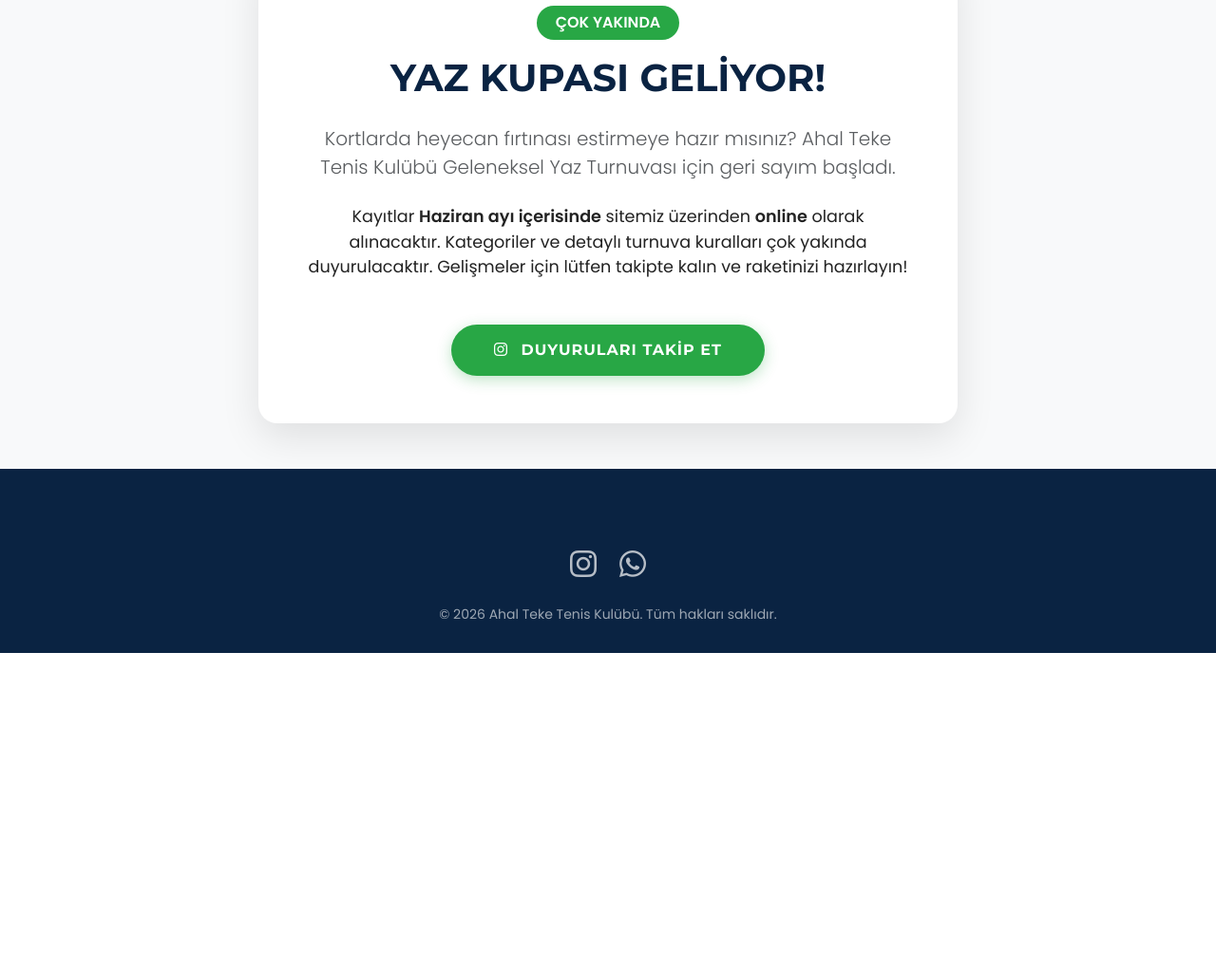
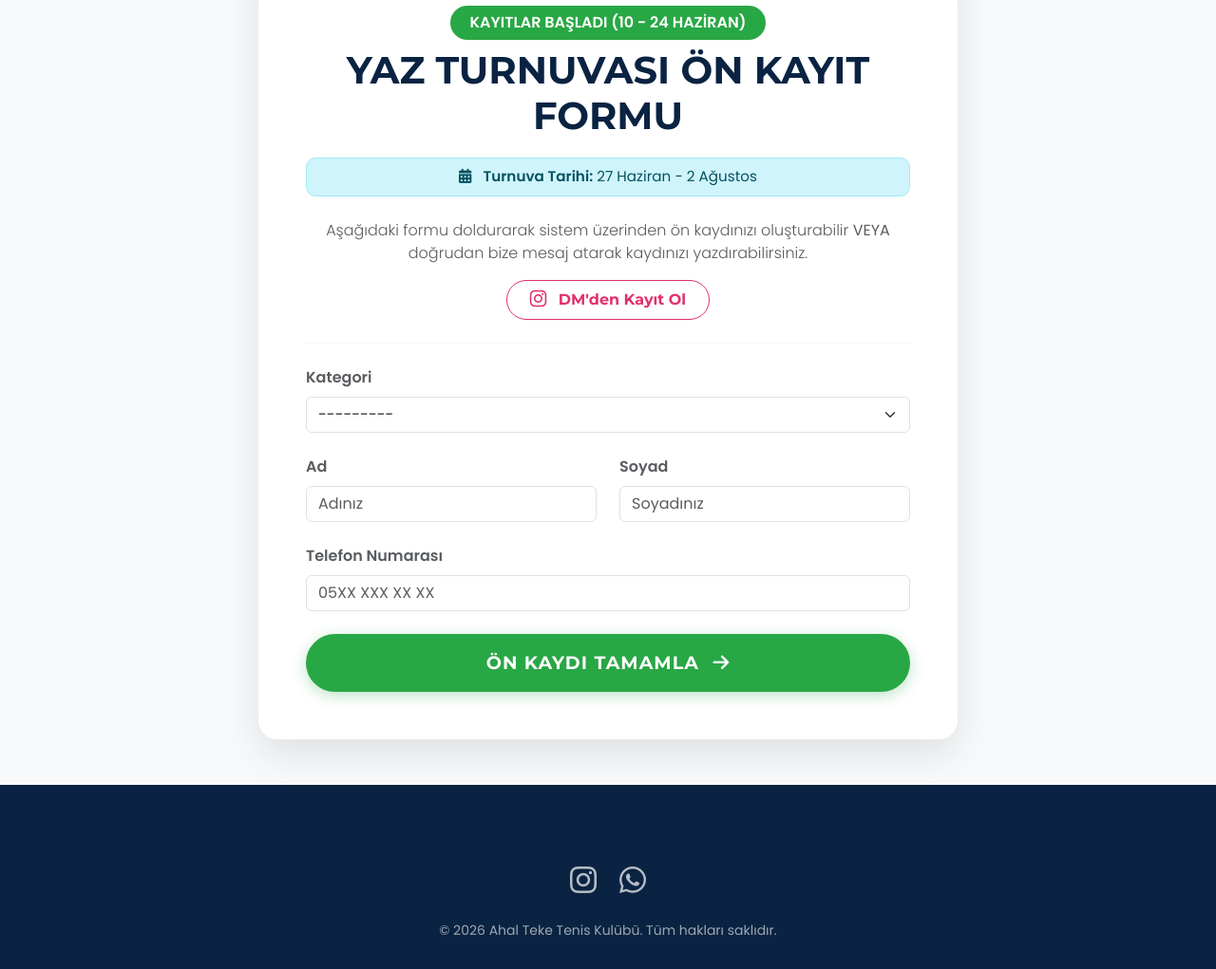
Before and after one commit to sahinbingol85/ahalteke, a Django app: page /turnuvalar/ in a window 1280 px wide. Shown: the part 341-1362 px from the top of the page at 95% size. Before the commit the page ends 1029 px from the top, so only its background shows below. Run offline with Django 5.2, Linux system fonts and the light colour scheme; data comes from the database, SQL or seed files in the repository.

Commit message:
Add files via upload

```diff
--- a/core/templates/core/turnuvalar.html
+++ b/core/templates/core/turnuvalar.html
@@ -1,3 +1,4 @@
+{% load static %}
 <!DOCTYPE html>
 <html lang="tr">
 <head>
@@ -24,7 +25,6 @@
         }
         h1, h2, h3, .navbar-brand, .btn { font-family: 'Montserrat', sans-serif; font-weight: 700; }
 
-        /* Navbar Still */
         .navbar { background-color: var(--main-navy); padding: 0.5rem 0; box-shadow: 0 4px 12px rgba(0,0,0,0.15); }
 
         .navbar-brand {
@@ -49,17 +49,8 @@
         }
 
         @media (max-width: 768px) {
-            .navbar-brand {
-                font-size: 1rem;
-                white-space: normal;
-                line-height: 1.2;
-                max-width: 80%;
-            }
-            .brand-logo {
-                width: 40px;
-                height: 40px;
-                margin-right: 8px;
-            }
+            .navbar-brand { font-size: 1rem; white-space: normal; line-height: 1.2; max-width: 80%; }
+            .brand-logo { width: 40px; height: 40px; margin-right: 8px; }
         }
 
         .nav-link { color: rgba(255,255,255,0.8) !important; margin-left: 20px; font-size: 0.95rem; font-weight: 600; transition: all 0.3s; }
@@ -67,7 +58,6 @@
         .instagram-btn { background-color: rgba(40, 167, 69, 0.15); padding: 8px 20px; border-radius: 30px; color: var(--accent-green) !important; font-weight: bold; display: flex; align-items: center; gap: 8px; transition: all 0.3s; border: 1px solid var(--accent-green); }
         .instagram-btn:hover { background-color: var(--accent-green); color: white !important; }
 
-        /* Turnuva Sayfası Özel Stiller */
         .tournament-hero {
             background-color: var(--main-navy);
             color: white;
@@ -86,10 +76,9 @@
             border-top: 6px solid var(--accent-green);
             margin-top: -50px;
         }
-        .btn-accent { background-color: var(--accent-green); color: white; padding: 15px 45px; border-radius: 50px; text-transform: uppercase; letter-spacing: 1px; border: none; transition: all 0.3s; text-decoration: none; display: inline-block; box-shadow: 0 4px 15px rgba(40, 167, 69, 0.3); }
+        .btn-accent { background-color: var(--accent-green); color: white; padding: 15px 45px; border-radius: 50px; text-transform: uppercase; letter-spacing: 1px; border: none; transition: all 0.3s; text-decoration: none; display: inline-block; box-shadow: 0 4px 15px rgba(40, 167, 69, 0.3); font-weight: bold;}
         .btn-accent:hover { transform: translateY(-3px); box-shadow: 0 8px 25px rgba(40, 167, 69, 0.4); background-color: #218838; color: white; }
 
-        /* Footer */
         footer { background-color: var(--main-navy); color: var(--text-light); padding: 60px 0 30px; text-align: center; }
         .footer-link { color: rgba(255,255,255,0.7); text-decoration: none; transition: color 0.3s; }
         .footer-link:hover { color: var(--accent-green); }
@@ -112,6 +101,7 @@
                     <li class="nav-item"><a class="nav-link" href="{% url 'index' %}#galeri">Kortlar</a></li>
                     <li class="nav-item"><a class="nav-link active" href="{% url 'turnuvalar' %}">Turnuvalar</a></li>
                     <li class="nav-item"><a class="nav-link" href="{% url 'index' %}#iletisim">İletişim</a></li>
+
                     <li class="nav-item ms-lg-3 mt-3 mt-lg-0">
                         <a class="nav-link instagram-btn" href="https://instagram.com/ahalteketeniskulubu" target="_blank">
                             <i class="fa-brands fa-instagram fa-lg"></i> Takip Et
@@ -133,16 +123,78 @@
         <div class="container">
             <div class="row justify-content-center">
                 <div class="col-lg-8">
+
+                    <!-- YENİ VE DAHA GENİŞ MESAJ SİSTEMİ -->
+                    {% if messages %}
+                        {% for message in messages %}
+                            <div class="alert alert-success alert-dismissible fade show text-center mb-5 shadow-lg" role="alert" style="margin-top: -40px; position: relative; z-index: 10; padding: 30px 20px 20px; border-radius: 15px; border-top: 5px solid var(--accent-green);">
+                                <i class="fa-solid fa-circle-check fa-3x mb-3 text-success"></i><br>
+                                {{ message }}
+                                <button type="button" class="btn-close" data-bs-dismiss="alert" aria-label="Close"></button>
+                            </div>
+                        {% endfor %}
+                    {% endif %}
+
+                    {% if aktif_turnuvalar %}
+                    <div class="coming-soon-box">
+                        <span class="badge bg-accent-green mb-2" style="background-color: var(--accent-green); font-size: 1rem; padding: 10px 20px; border-radius: 30px;">KAYITLAR BAŞLADI (10 - 24 HAZİRAN)</span>
+                        <h2 style="color: var(--main-navy); font-size: 2.5rem; margin-bottom: 20px;">YAZ TURNUVASI ÖN KAYIT FORMU</h2>
+
+                        <div class="alert alert-info py-2 mb-4" style="border-radius: 10px; font-size: 0.95rem;">
+                            <i class="fa-solid fa-calendar-days me-2"></i> <strong>Turnuva Tarihi:</strong> 27 Haziran - 2 Ağustos
+                        </div>
+
+                        <p class="lead text-muted mb-3" style="font-size: 1rem;">
+                            Aşağıdaki formu doldurarak sistem üzerinden ön kaydınızı oluşturabilir <strong>VEYA</strong> doğrudan bize mesaj atarak kaydınızı yazdırabilirsiniz.
+                        </p>
+
+                        <div class="text-center mb-4">
+                            <a href="https://instagram.com/ahalteketeniskulubu" target="_blank" class="btn btn-outline-dark rounded-pill px-4 py-2" style="border-color: #E1306C; color: #E1306C; font-weight: bold;">
+                                <i class="fa-brands fa-instagram fa-lg me-2"></i> DM'den Kayıt Ol
+                            </a>
+                        </div>
+
+                        <hr class="mb-4" style="border-color: rgba(0,0,0,0.1);">
+
+                        <form method="POST" action="" class="text-start">
+                            {% csrf_token %}
+                            <div class="row g-4">
+                                <!-- Kategori Seçimi Tam Genişlik -->
+                                <div class="col-12">
+                                    <label class="form-label fw-bold text-muted">{{ form.kategori.label }}</label>
+                                    {{ form.kategori }}
+                                </div>
+                                <div class="col-md-6">
+                                    <label class="form-label fw-bold text-muted">{{ form.ad.label }}</label>
+                                    {{ form.ad }}
+                                </div>
+                                <div class="col-md-6">
+                                    <label class="form-label fw-bold text-muted">{{ form.soyad.label }}</label>
+                                    {{ form.soyad }}
+                                </div>
+                                <!-- Telefon Kutucuğu Tam Genişlik -->
+                                <div class="col-12">
+                                    <label class="form-label fw-bold text-muted">{{ form.telefon.label }}</label>
+                                    {{ form.telefon }}
+                                </div>
+
+                                <div class="col-12 text-center mt-4">
+                                    <button type="submit" class="btn btn-accent w-100 py-3" style="font-size: 1.2rem;">ÖN KAYDI TAMAMLA <i class="fa-solid fa-arrow-right ms-2"></i></button>
+                                </div>
+                            </div>
+                        </form>
+                    </div>
+
+                    {% else %}
                     <div class="coming-soon-box">
                         <span class="badge bg-accent-green mb-3" style="background-color: var(--accent-green); font-size: 1rem; padding: 10px 20px; border-radius: 30px;">ÇOK YAKINDA</span>
 
-                        <!-- GÜNCELLENEN BAŞLIK VE METİNLER -->
-                        <h2 style="color: var(--main-navy); font-size: 2.5rem; margin-bottom: 25px;">YAZ KUPASI GELİYOR!</h2>
+                        <h2 style="color: var(--main-navy); font-size: 2.5rem; margin-bottom: 25px;">YAZ TURNUVASI BAŞLIYOR!</h2>
                         <p class="lead text-muted mb-4">
-                            Kortlarda heyecan fırtınası estirmeye hazır mısınız? Ahal Teke Tenis Kulübü Geleneksel Yaz Turnuvası için geri sayım başladı.
+                            Kortlarda heyecan fırtınası estirmeye hazır mısınız? Ahal Teke Tenis Kulübü Yaz Turnuvası için geri sayım başladı.
                         </p>
                         <p class="mb-5" style="font-size: 1.1rem;">
-                            Kayıtlar <strong>Haziran ayı içerisinde</strong> sitemiz üzerinden <strong>online</strong> olarak alınacaktır. Kategoriler ve detaylı turnuva kuralları çok yakında duyurulacaktır. Gelişmeler için lütfen takipte kalın ve raketinizi hazırlayın!
+                            Kayıtlar <strong>10 - 24 Haziran</strong> tarihleri arasında sitemiz üzerinden ve <strong>Instagram DM</strong> yoluyla alınacaktır. Turnuvamız <strong>27 Haziran - 2 Ağustos</strong> tarihlerinde gerçekleşecektir. Raketinizi hazırlayın!
                         </p>
 
                         <div class="d-flex justify-content-center gap-3 flex-wrap">
@@ -151,6 +203,8 @@
                             </a>
                         </div>
                     </div>
+                    {% endif %}
+
                 </div>
             </div>
         </div>
```
